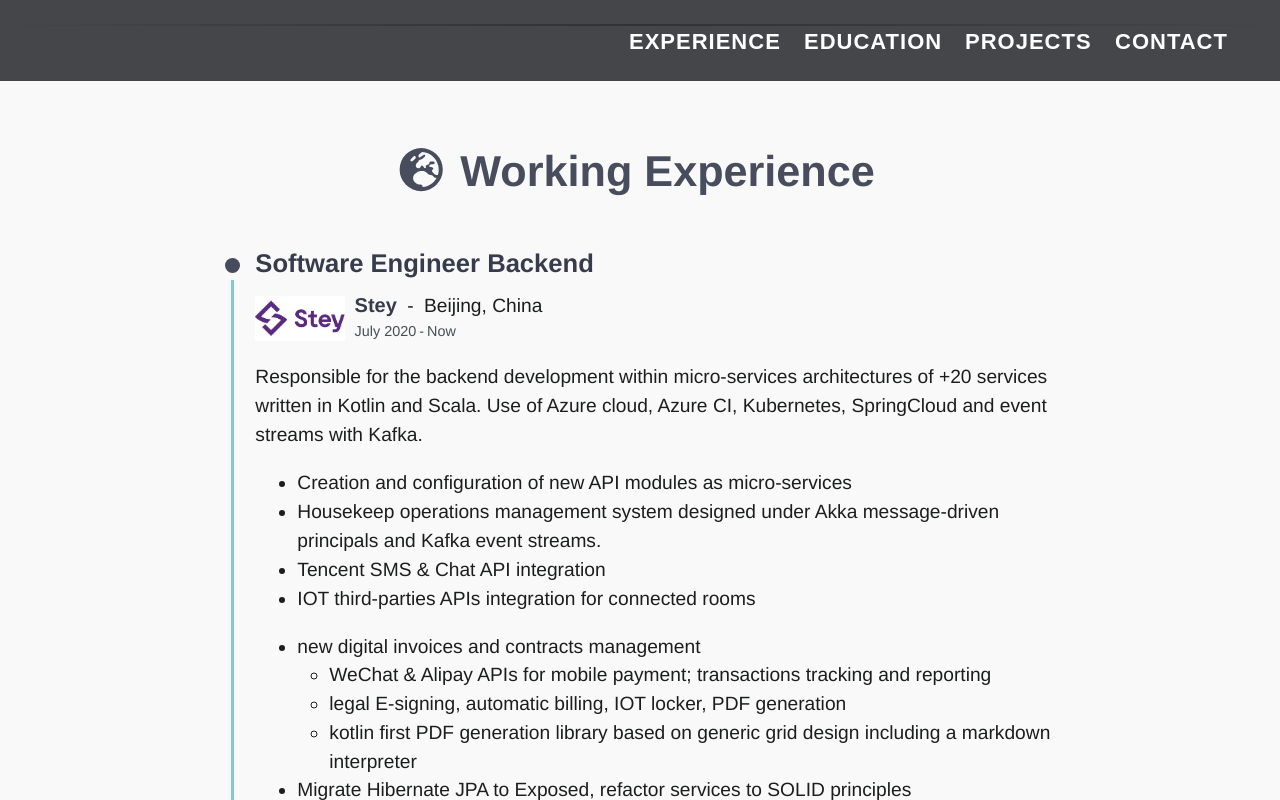
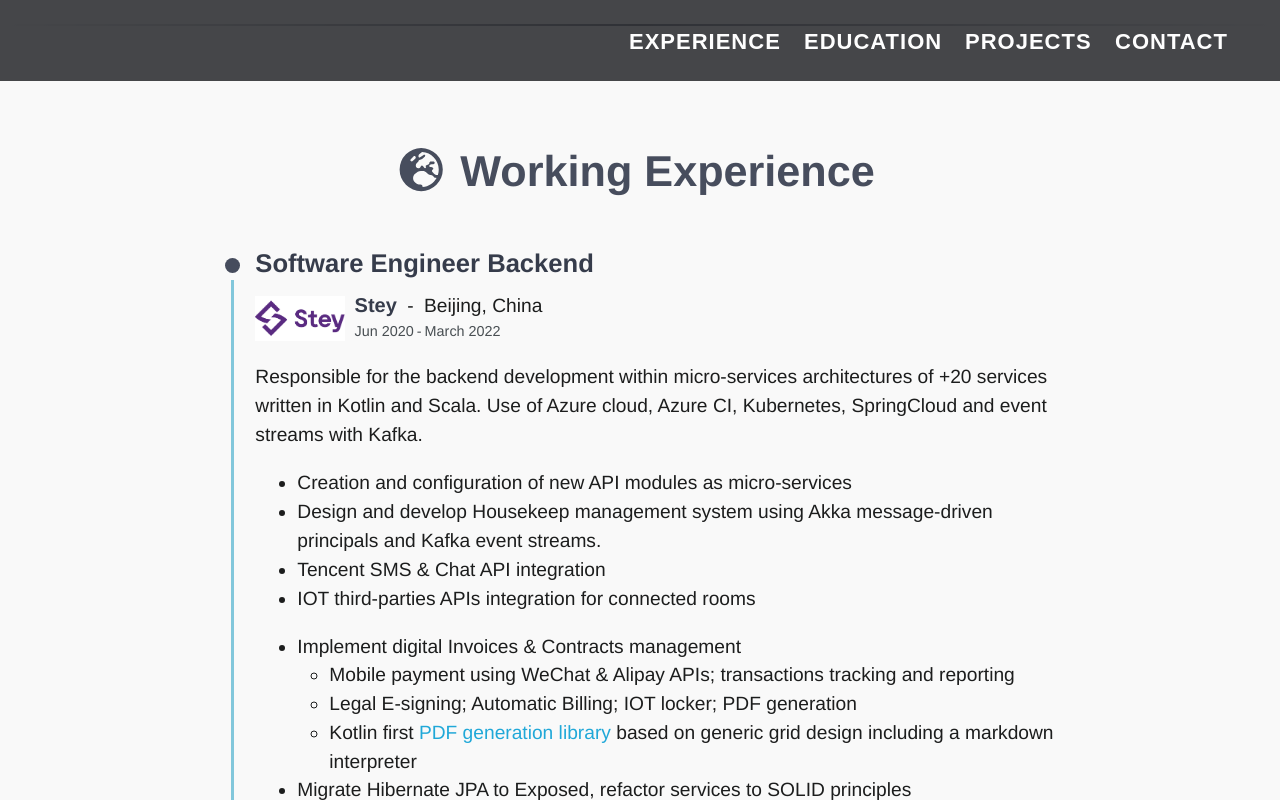
Before and after one commit to Draym/portfolio, a React (Create React App) app: page / in a window 1280 px wide. Both pictures are taken after a click on the element 649 px from the left and 1479 px from the top of the page. Shown: the part 1079-1879 px from the top of the page. Built offline with nearby package versions, Linux system fonts and the light colour scheme.

Commit message:
tak: update stey job description

```diff
--- a/src/data/DEnterprises.js
+++ b/src/data/DEnterprises.js
@@ -9,9 +9,9 @@
             institute_logo: CompanyImg.stey,
             city: "Beijing",
             country: "China",
-            date_start: "July 2020",
-            date_end: "Now",
-            date_total: (new Date().getFullYear() - 2020).toString(),
+            date_start: "Jun 2020",
+            date_end: "March 2022",
+            date_total: (2022 - 2020).toString(),
             id:"stey",
             intro: "Responsible for the backend development within micro-services architectures of +20 services written in Kotlin and Scala. Use of Azure cloud, Azure CI, Kubernetes, SpringCloud and event streams with Kafka.",
             badges: [{name: 'Kotlin', color: 'info'}, {name: 'Scala', color: 'info'},
@@ -20,21 +20,21 @@
             details: <div>
                 <ul className="p-br-2">
                     <li>Creation and configuration of new API modules as micro-services</li>
-                    <li>Housekeep operations management system designed under Akka message-driven principals and Kafka event streams.</li>
+                    <li>Design and develop Housekeep management system using Akka message-driven principals and Kafka event streams.</li>
                     <li>Tencent SMS & Chat API integration</li>
                     <li>IOT third-parties APIs integration for connected rooms</li>
                     <li className="plvl-1">
-                        <p>new digital invoices and contracts management</p>
+                        <p>Implement digital Invoices & Contracts management</p>
                         <ul>
-                            <li>WeChat & Alipay APIs for mobile payment; transactions tracking and reporting</li>
-                            <li>legal E-signing, automatic billing, IOT locker, PDF generation</li>
-                            <li>kotlin first PDF generation library based on generic grid design including a markdown interpreter</li>
+                            <li>Mobile payment using WeChat & Alipay APIs; transactions tracking and reporting</li>
+                            <li>Legal E-signing; Automatic Billing; IOT locker; PDF generation</li>
+                            <li>Kotlin first <a href="https://github.com/Draym/PDF-Flex" target="_blank">PDF generation library</a> based on generic grid design including a markdown interpreter</li>
                         </ul>
                     </li>
                     <li>Migrate Hibernate JPA to Exposed, refactor services to SOLID principles</li>
                 </ul>
-                <p className="plvl">➔ Kotlin, Spring, Exposed, Spring-Cloud & ServiceDiscovery, SOLID</p>
-                <p className="plvl">➔ Scala, Play, Slick, Akka, function programing</p>
+                <p className="plvl">➔ Kotlin, Spring, Exposed, Spring-Cloud & ServiceDiscovery, SOLID principles</p>
+                <p className="plvl">➔ Scala, Play, Slick, Akka, Functional programing</p>
                 <p className="plvl">➔ Kubernetes, Azure Cloud, Docker, Akka, SQLServer</p>
                 <p className="plvl">➔ Design an implements APIs for core business features within a micro-service architecture</p>
             </div>
```
